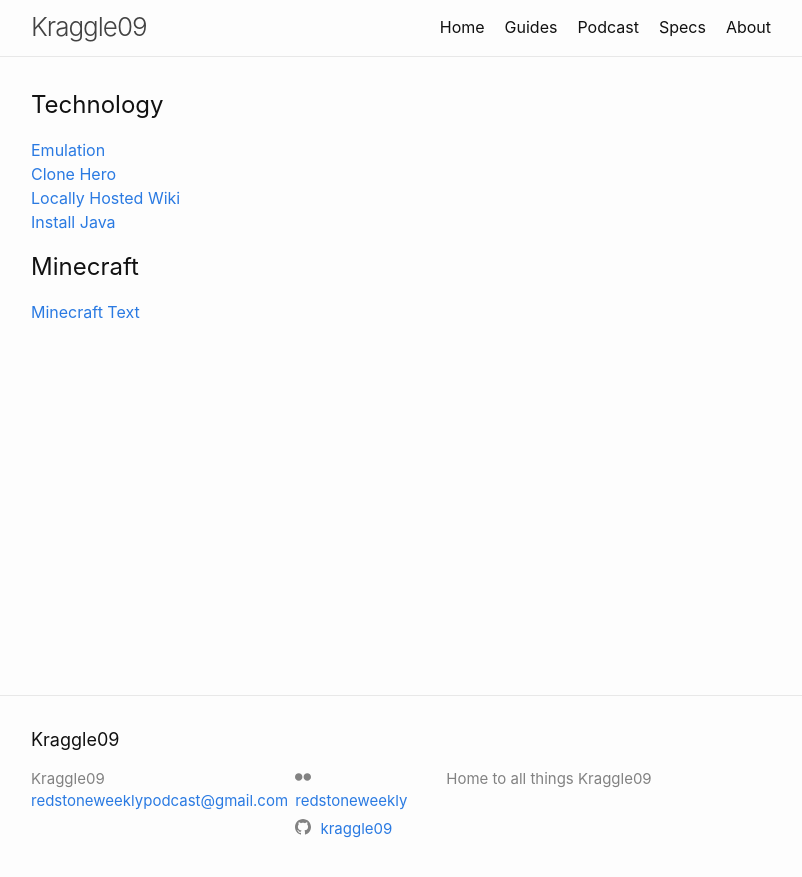
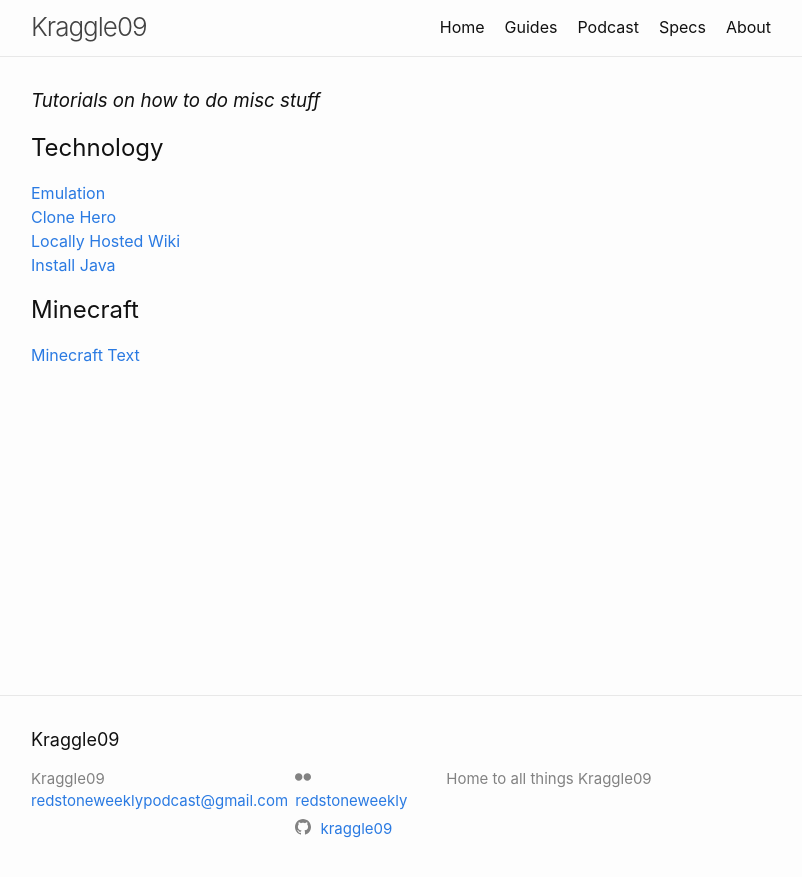
Before and after one commit to Kraggle09/kraggle09.github.io, a Jekyll site: the page built from docs/guides.markdown, in a window 1280 px wide. Shown: the top 877 px of the page, without its empty margins (239-1041 px from the left). Built offline with Jekyll 4.4.1, drawn with Linux system fonts in a browser that asks for light colours.

Commit message:
Added short description

```diff
--- a/docs/guides.markdown
+++ b/docs/guides.markdown
@@ -3,6 +3,8 @@
 title: Guides
 permalink: /guides/
 ---
+
+### *Tutorials on how to do misc stuff*
 
 ## Technology
 [Emulation](/guide/emulation.html)
```
